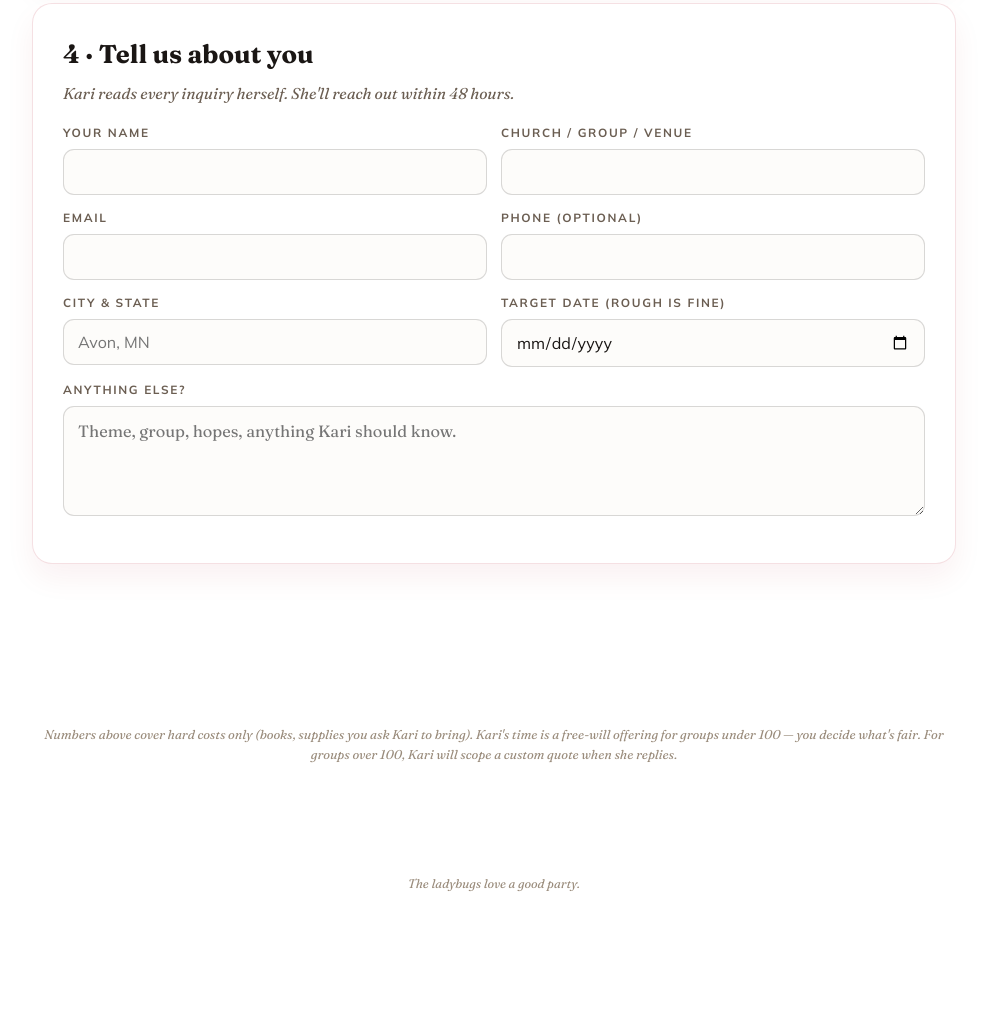
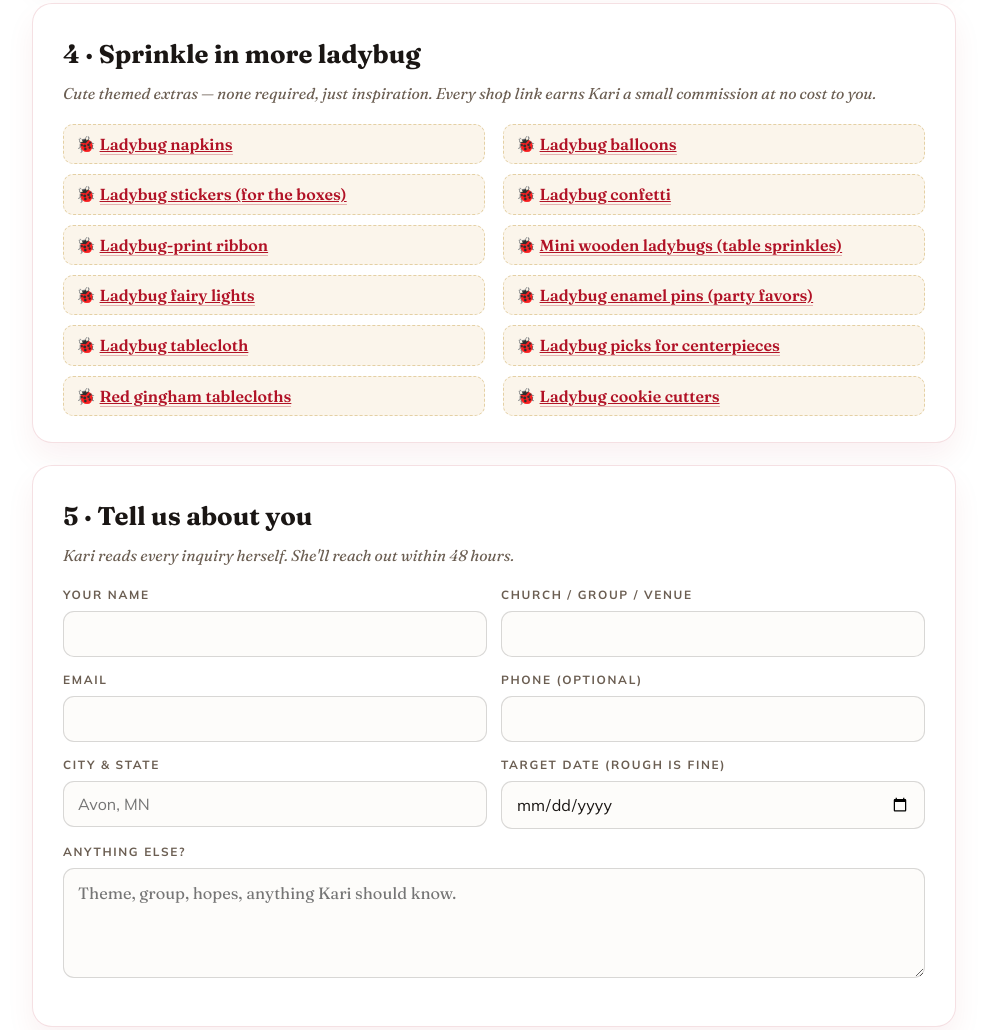
Before and after one commit to kari-kounkel/ladybug, a website: page plan-your-event.html in a window 1280 px wide. Shown: the part 1124-2154 px from the top of the page, without its empty margins (146-1133 px from the left). Before the commit the page ends 2048 px from the top, so only its background shows below. Drawn offline with Linux system fonts and the light colour scheme; a script that the page names is missing.

Commit message:
Add Sprinkle in more ladybug section — 12 themed Amazon affiliate items

```diff
--- a/plan-your-event.html
+++ b/plan-your-event.html
@@ -76,6 +76,12 @@ section.step{background:#fff;border:1.5px solid var(--card-edge);border-radius:2
 .act .tips a.amzn{display:inline-block;font-family:'Mulish',sans-serif;font-weight:700;font-size:.74rem;letter-spacing:.06em;color:var(--gold-deep);text-decoration:none;border-bottom:1px solid rgba(194,154,59,.4);margin-left:6px;transition:color .2s,border-color .2s;white-space:nowrap}
 .act .tips a.amzn:hover{color:var(--red);border-bottom-color:var(--red)}
 .act .tips .amzn-note{display:block;font-family:'Mulish',sans-serif;font-size:.66rem;color:var(--ink-dim);font-style:italic;margin-top:8px;letter-spacing:.04em;line-height:1.5}
+/* Sprinkle-in-more-ladybug list */
+.extras-list{list-style:none;padding:0;margin:8px 0 0;display:grid;grid-template-columns:repeat(2,1fr);gap:10px 18px}
+@media(max-width:560px){.extras-list{grid-template-columns:1fr}}
+.extras-list li{font-family:'Fraunces',serif;font-size:1rem;color:var(--ink);line-height:1.4;padding:8px 12px;border-radius:10px;background:#FBF5EB;border:1px dashed rgba(194,154,59,.4)}
+.extras-list li a.amzn{margin-left:0;font-family:'Fraunces',serif;font-size:1rem;color:var(--red);font-weight:600;letter-spacing:0;border-bottom:1px solid rgba(177,18,38,.3);white-space:normal}
+.extras-list li a.amzn:hover{color:var(--red-deep);border-bottom-color:var(--red-deep)}
 /* attendees + your info */
 .row{display:grid;grid-template-columns:1fr 1fr;gap:14px}
 @media(max-width:560px){.row{grid-template-columns:1fr}}
@@ -156,7 +162,26 @@ footer{text-align:center;padding:30px 28px;color:var(--ink-dim);font-size:.78rem
     </section>
 
     <section class="step">
-      <h2>4 · Tell us about you</h2>
+      <h2>4 · Sprinkle in more ladybug</h2>
+      <p class="sub">Cute themed extras — none required, just inspiration. Every shop link earns Kari a small commission at no cost to you.</p>
+      <ul class="extras-list">
+        <li>🐞 <a class="amzn" href="https://www.amazon.com/s?k=ladybug+napkins+party&tag=karikounke077-20" target="_blank" rel="noopener nofollow">Ladybug napkins</a></li>
+        <li>🐞 <a class="amzn" href="https://www.amazon.com/s?k=ladybug+balloons&tag=karikounke077-20" target="_blank" rel="noopener nofollow">Ladybug balloons</a></li>
+        <li>🐞 <a class="amzn" href="https://www.amazon.com/s?k=ladybug+stickers+sheet&tag=karikounke077-20" target="_blank" rel="noopener nofollow">Ladybug stickers (for the boxes)</a></li>
+        <li>🐞 <a class="amzn" href="https://www.amazon.com/s?k=ladybug+confetti&tag=karikounke077-20" target="_blank" rel="noopener nofollow">Ladybug confetti</a></li>
+        <li>🐞 <a class="amzn" href="https://www.amazon.com/s?k=ladybug+ribbon+wired&tag=karikounke077-20" target="_blank" rel="noopener nofollow">Ladybug-print ribbon</a></li>
+        <li>🐞 <a class="amzn" href="https://www.amazon.com/s?k=mini+wooden+ladybugs+craft&tag=karikounke077-20" target="_blank" rel="noopener nofollow">Mini wooden ladybugs (table sprinkles)</a></li>
+        <li>🐞 <a class="amzn" href="https://www.amazon.com/s?k=ladybug+fairy+string+lights&tag=karikounke077-20" target="_blank" rel="noopener nofollow">Ladybug fairy lights</a></li>
+        <li>🐞 <a class="amzn" href="https://www.amazon.com/s?k=ladybug+enamel+pin&tag=karikounke077-20" target="_blank" rel="noopener nofollow">Ladybug enamel pins (party favors)</a></li>
+        <li>🐞 <a class="amzn" href="https://www.amazon.com/s?k=ladybug+tablecloth&tag=karikounke077-20" target="_blank" rel="noopener nofollow">Ladybug tablecloth</a></li>
+        <li>🐞 <a class="amzn" href="https://www.amazon.com/s?k=ladybug+picks+floral+stems&tag=karikounke077-20" target="_blank" rel="noopener nofollow">Ladybug picks for centerpieces</a></li>
+        <li>🐞 <a class="amzn" href="https://www.amazon.com/s?k=red+gingham+tablecloth&tag=karikounke077-20" target="_blank" rel="noopener nofollow">Red gingham tablecloths</a></li>
+        <li>🐞 <a class="amzn" href="https://www.amazon.com/s?k=ladybug+cookie+cutters&tag=karikounke077-20" target="_blank" rel="noopener nofollow">Ladybug cookie cutters</a></li>
+      </ul>
+    </section>
+
+    <section class="step">
+      <h2>5 · Tell us about you</h2>
       <p class="sub">Kari reads every inquiry herself. She'll reach out within 48 hours.</p>
       <div class="row">
         <div class="field">
```
